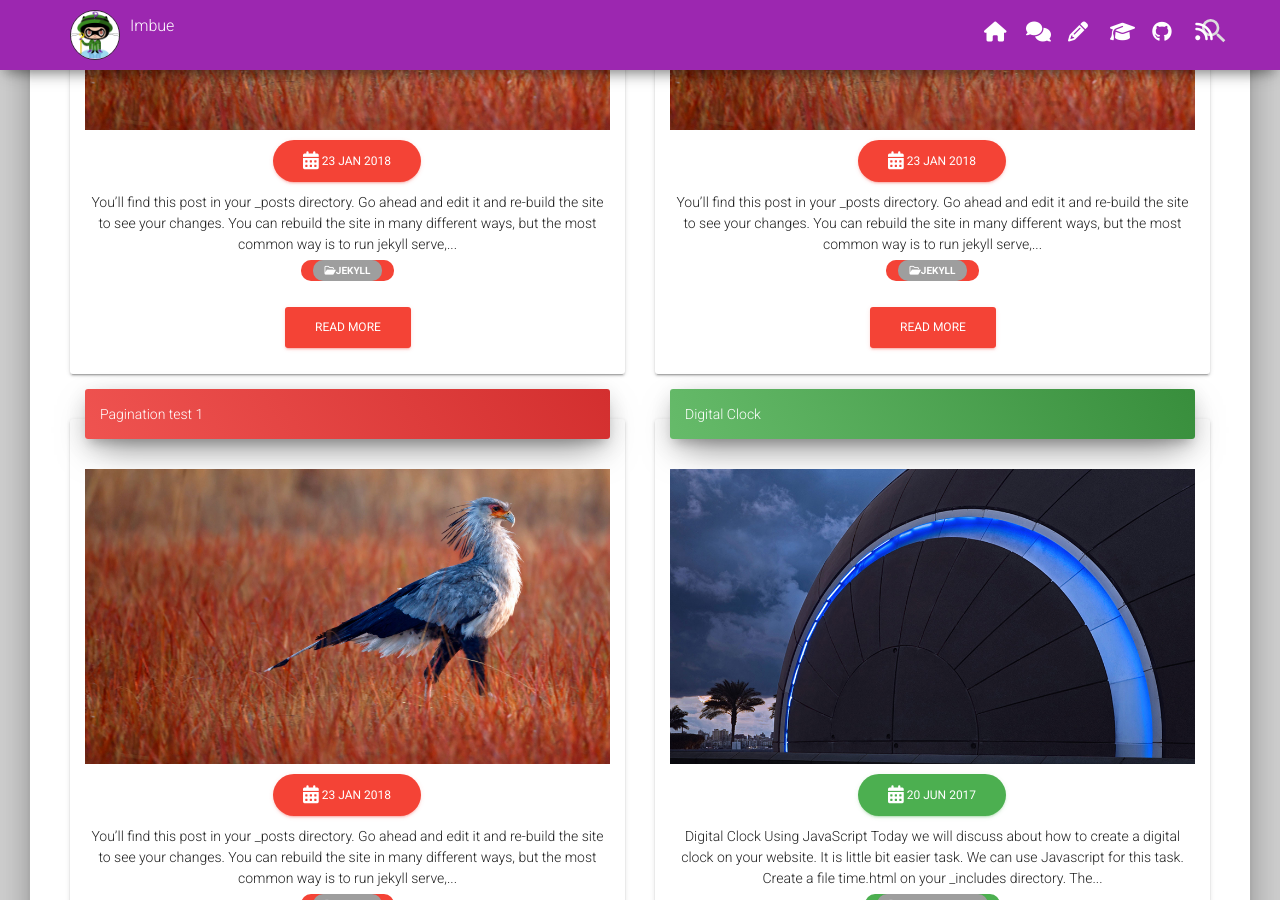
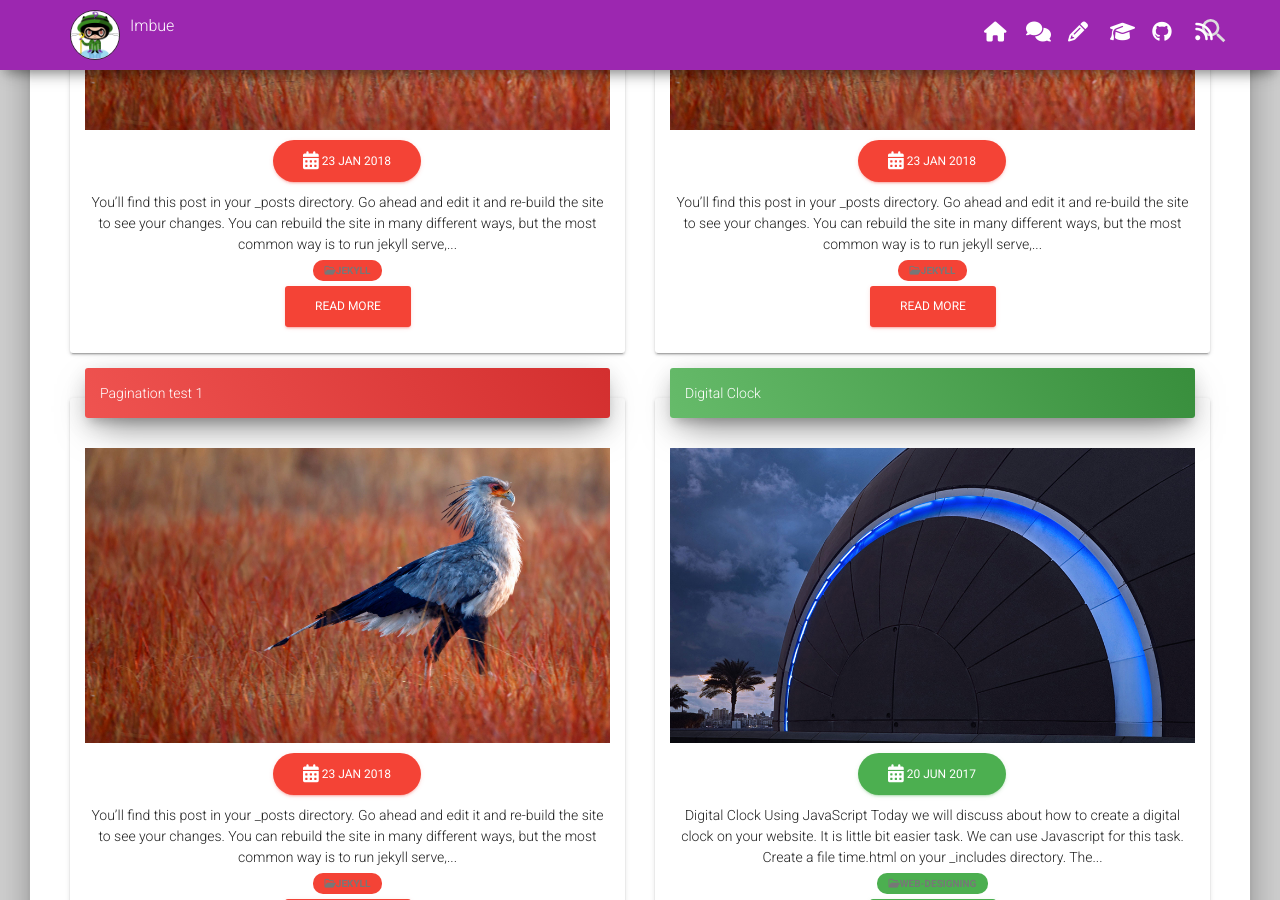
Before and after one commit to tip4programs/imbue, a Jekyll site: the page built from index.html, in a window 1280 px wide and 900 px high, scrolled down 1010 px. Built offline with Jekyll 4.4.1, drawn with Linux system fonts in a browser that asks for light colours; nearby versions of some CDN libraries; the list of posts is cut into pages by our own code.

Commit message:
Update index.html

```diff
--- a/index.html
+++ b/index.html
@@ -25,7 +25,7 @@ title: Welcome to Our Blog
                <i class="fa fa-calendar" aria-hidden="true"></i> {{ post.date | date_to_string }}
                </button>
            <p>{{ post.content | strip_html | truncatewords: 40 }}</p>
-              <div class="pull left"><span class="label label-{{ post.card_color }}"><a href="{{ site.baseurl }}/category/{{ post.categories }}" class="label"><i class="fa fa-folder-open-o"></i>{{ post.categories }}</a></span></div><br />
+              <span class="label label-{{ post.card_color }}"><a href="{{ site.baseurl }}/category/{{ post.categories }}" class="text-muted"><i class="fa fa-folder-open-o"></i>{{ post.categories }}</a></span><br />
                  <a href="{{ post.url | prepend: site.baseurl }}" class="btn btn-{{ post.card_color }}">Read More</a>
            </div>
          </div>
```
